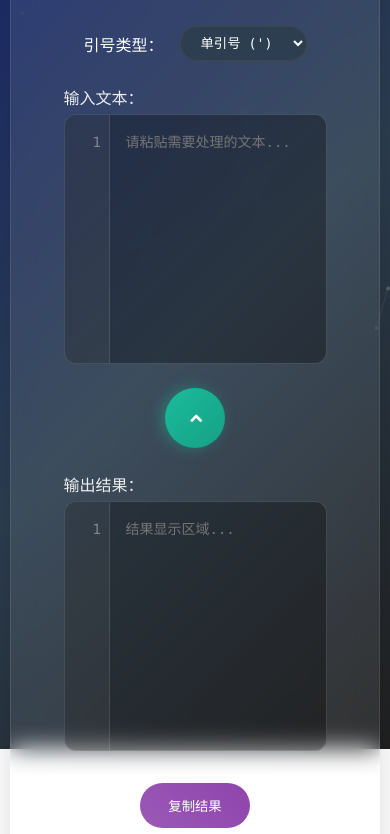
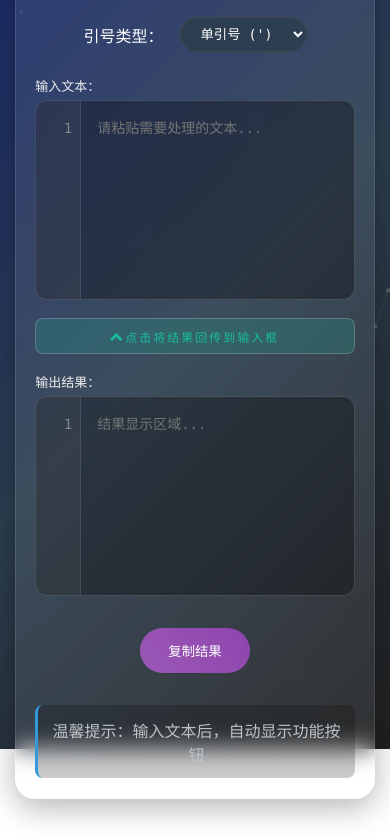
Before and after one commit to selierlin/web-tools, a plain HTML site: page 文本加工.html in a window 390 px wide. Shown: the part 95-929 px from the top of the page. Drawn offline with nearby package versions, Linux system fonts and the light colour scheme.

Commit message:
优化文本加工手机版

```diff
--- a/文本加工.html
+++ b/文本加工.html
@@ -3,7 +3,7 @@
 <head>
     <meta charset="UTF-8">
     <meta name="viewport" content="width=device-width, initial-scale=1.0, maximum-scale=1.0, user-scalable=no">
-    <title>文本批量加工处理 (性能增强版)</title>
+    <title>文本批量加工处理</title>
     <link rel="stylesheet" href="https://cdn.jsdelivr.net/npm/font-awesome@4.7.0/css/font-awesome.min.css">
     <style>
         * {
@@ -37,7 +37,7 @@
             backdrop-filter: blur(12px);
             -webkit-backdrop-filter: blur(12px);
             border-radius: 20px;
-            box-shadow: 0 8px 32px rgba(0, 0, 0, 0.15);
+            box-shadow: 0 8px 32px rgba(0, 0, 0, 0.3);
             padding: 2.5rem;
             border: 1px solid rgba(255, 255, 255, 0.1);
             position: relative;
@@ -59,7 +59,7 @@
             display: flex;
             gap: 1.5rem;
             margin-bottom: 2rem;
-            align-items: center;
+            align-items: stretch; /* 让中间按钮高度自适应 */
         }
 
         .text-box {
@@ -67,18 +67,16 @@
             min-width: 0;
         }
 
-        /* 核心编辑器容器优化 */
         .editor-wrapper {
             display: flex;
             background: rgba(0, 0, 0, 0.3);
             border: 1px solid rgba(255, 255, 255, 0.15);
             border-radius: 12px;
             overflow: hidden;
-            height: 350px; /* 固定高度防止超出屏幕 */
+            height: 350px;
             position: relative;
         }
 
-        /* 行号区优化：使用 pre 保持格式 */
         .line-numbers {
             width: 45px;
             padding: 1rem 0;
@@ -88,12 +86,11 @@
             text-align: right;
             padding-right: 8px;
             font-size: 14px;
-            line-height: 22.4px; /* 1.4 * 16px 精确行高 */
+            line-height: 22.4px;
             user-select: none;
             overflow: hidden;
             white-space: pre;
-            pointer-events: none; /* 防止干扰主文本框点击 */
-            will-change: transform;
+            pointer-events: none;
         }
 
         textarea {
@@ -103,37 +100,50 @@
             background: transparent;
             resize: none;
             font-size: 14px;
-            line-height: 22.4px; /* 必须与行号区完全一致 */
+            line-height: 22.4px;
             color: #ecf0f1;
             outline: none;
             overflow: auto;
-            white-space: pre; /* 大量数据下关闭自动换行以保证行号对应 */
-            word-wrap: normal;
+            white-space: pre;
         }
 
+        /* --- 优化后的回传按钮样式 --- */
         .transfer-btn-wrap {
             display: flex;
             justify-content: center;
             align-items: center;
-            min-width: 80px;
+            padding: 0 5px;
         }
 
         .transfer-btn {
-            border: none;
-            background: linear-gradient(45deg, #1abc9c, #16a085);
-            color: #fff;
+            border: 1px solid rgba(255, 255, 255, 0.2);
+            background: rgba(26, 188, 156, 0.2);
+            color: #1abc9c;
             cursor: pointer;
-            transition: all 0.4s ease;
-            width: 60px;
-            height: 60px;
-            border-radius: 50%;
+            transition: all 0.3s ease;
+            width: 40px;
+            height: 100px; /* 电脑端长条形更显眼 */
+            border-radius: 20px;
             display: flex;
+            flex-direction: column;
             justify-content: center;
             align-items: center;
-            box-shadow: 0 4px 15px rgba(26, 188, 156, 0.4);
+            gap: 5px;
         }
 
-        .transfer-btn:hover { transform: translateY(-5px); }
+        .transfer-btn:hover {
+            background: rgba(26, 188, 156, 0.4);
+            color: #fff;
+            box-shadow: 0 0 15px rgba(26, 188, 156, 0.3);
+        }
+
+        /* 按钮内的文字提示，仅桌面端显示 */
+        .transfer-btn::after {
+            content: "回传";
+            font-size: 10px;
+            writing-mode: vertical-lr;
+            letter-spacing: 2px;
+        }
 
         .btn-group {
             display: flex;
@@ -151,7 +161,9 @@
             color: #fff;
             cursor: pointer;
             display: none;
+            transition: transform 0.2s;
         }
+        button:active { transform: scale(0.95); }
 
         button.active { display: block; }
         button#btn1.active { background: linear-gradient(45deg, #3498db, #2980b9); }
@@ -181,17 +193,45 @@
             text-align: center;
             color: #bdc3c7;
             padding: 0.8rem;
-            background: rgba(0, 0, 0, 0.15);
+            background: rgba(0, 0, 0, 0.2);
             border-radius: 8px;
             border-left: 3px solid #3498db;
         }
 
+        /* --- 手机端适配优化 --- */
         @media (max-width: 768px) {
-            body { padding: 10px; }
+            body { padding: 15px; }
             .container { padding: 1.2rem; }
-            .text-area-group { flex-direction: column; }
-            .editor-wrapper { height: 250px; }
-            .transfer-btn { transform: rotate(90deg); }
+            h1 { font-size: 1.6rem; }
+
+            .text-area-group {
+                flex-direction: column;
+                gap: 0.5rem;
+            }
+
+            .editor-wrapper { height: 200px; }
+
+            .transfer-btn-wrap {
+                padding: 10px 0;
+            }
+
+            .transfer-btn {
+                width: 100%; /* 宽度撑满 */
+                height: 36px; /* 变成一个扁平的分割栏 */
+                flex-direction: row; /* 图标文字横向排布 */
+                border-radius: 8px;
+            }
+
+            .transfer-btn::after {
+                content: "点击将结果回传到输入框";
+                writing-mode: horizontal-tb;
+                font-size: 12px;
+            }
+
+            /* 手机端图标指向向上 */
+            .transfer-btn i {
+                transform: rotate(90deg);
+            }
         }
     </style>
 </head>
@@ -211,21 +251,22 @@
 
     <div class="text-area-group">
         <div class="text-box">
-            <label style="color:#eee; margin-bottom:5px; display:block;">输入文本：</label>
+            <label style="color:#eee; margin-bottom:5px; display:block; font-size:13px;">输入文本：</label>
             <div class="editor-wrapper">
                 <div class="line-numbers" id="inputLineNums">1</div>
                 <textarea id="inputText" placeholder="请粘贴需要处理的文本..." spellcheck="false"></textarea>
             </div>
         </div>
 
+        <!-- 优化后的回传区域 -->
         <div class="transfer-btn-wrap">
-            <button class="transfer-btn" id="transferBtn">
+            <button class="transfer-btn" id="transferBtn" title="将结果回传到输入框">
                 <i class="fa fa-chevron-left"></i>
             </button>
         </div>
 
         <div class="text-box">
-            <label style="color:#eee; margin-bottom:5px; display:block;">输出结果：</label>
+            <label style="color:#eee; margin-bottom:5px; display:block; font-size:13px;">输出结果：</label>
             <div class="editor-wrapper">
                 <div class="line-numbers" id="outputLineNums">1</div>
                 <textarea id="outputText" placeholder="结果显示区域..." readonly spellcheck="false"></textarea>
@@ -235,9 +276,9 @@
 
     <div class="btn-group">
         <button id="btn1">多行 → 逗号拼接</button>
-        <button id="btn2">多行 → 引号逗号拼接</button>
-        <button id="btn3">逗号拼接 → 多行</button>
-        <button id="btn4">引号拼接 → 无引号多行</button>
+        <button id="btn2">多行 → 引号逗号</button>
+        <button id="btn3">逗号 → 多行</button>
+        <button id="btn4">引号 → 无引多行</button>
         <button class="copy-btn" id="copyBtn">复制结果</button>
     </div>
 
@@ -246,7 +287,7 @@
 
 <script src="https://cdn.jsdelivr.net/particles.js/2.0.0/particles.min.js"></script>
 <script>
-    // 基础粒子背景
+    // --- 业务逻辑完全保留 ---
     particlesJS('particles-js', {
         "particles": {
             "number": {"value": 30},
@@ -263,12 +304,11 @@
     const inputLineNums = document.getElementById('inputLineNums');
     const outputLineNums = document.getElementById('outputLineNums');
     const tipInfo = document.getElementById('tipInfo');
+    const transferBtn = document.getElementById('transferBtn');
 
-    // --- 高性能行号更新逻辑 ---
     let lastInputLines = 0;
     const updateLineNumbers = (ta, lineNumDiv) => {
         const lines = ta.value.split('\n').length;
-        // 只有行数变化时才更新 DOM，极大地减少 CPU 消耗
         if (ta === inputText && lines === lastInputLines) return;
         if (ta === inputText) lastInputLines = lines;
 
@@ -279,7 +319,6 @@
         lineNumDiv.innerText = nums.join('\n');
     };
 
-    // --- 使用 requestAnimationFrame 优化滚动同步 ---
     const syncScroll = (ta, lineNumDiv) => {
         window.requestAnimationFrame(() => {
             lineNumDiv.scrollTop = ta.scrollTop;
@@ -291,11 +330,9 @@
         judgeInputTypeAndShowButtons();
     });
 
-    // 滚动同步优化
     inputText.addEventListener('scroll', () => syncScroll(inputText, inputLineNums));
     outputText.addEventListener('scroll', () => syncScroll(outputText, outputLineNums));
 
-    // --- 业务逻辑 (保持不变但增加了界面同步) ---
     const trimStr = (str) => str.replace(/^\s+|\s+$/g, '');
 
     const processAction = (actionFn) => {
@@ -334,7 +371,6 @@
         }
     };
 
-    // 按钮事件
     document.getElementById('btn1').addEventListener('click', () => processAction(batchProcessText.multiToSingle));
     document.getElementById('btn2').addEventListener('click', () => {
         const quote = document.getElementById('quoteType').value === 'single' ? "'" : '"';
@@ -349,6 +385,8 @@
         updateLineNumbers(inputText, inputLineNums);
         judgeInputTypeAndShowButtons();
         tipInfo.innerText = '结果已回传';
+        // 手机端自动滚回顶部
+        window.scrollTo({top: 0, behavior: 'smooth'});
     });
 
     document.getElementById('copyBtn').addEventListener('click', async () => {
```
